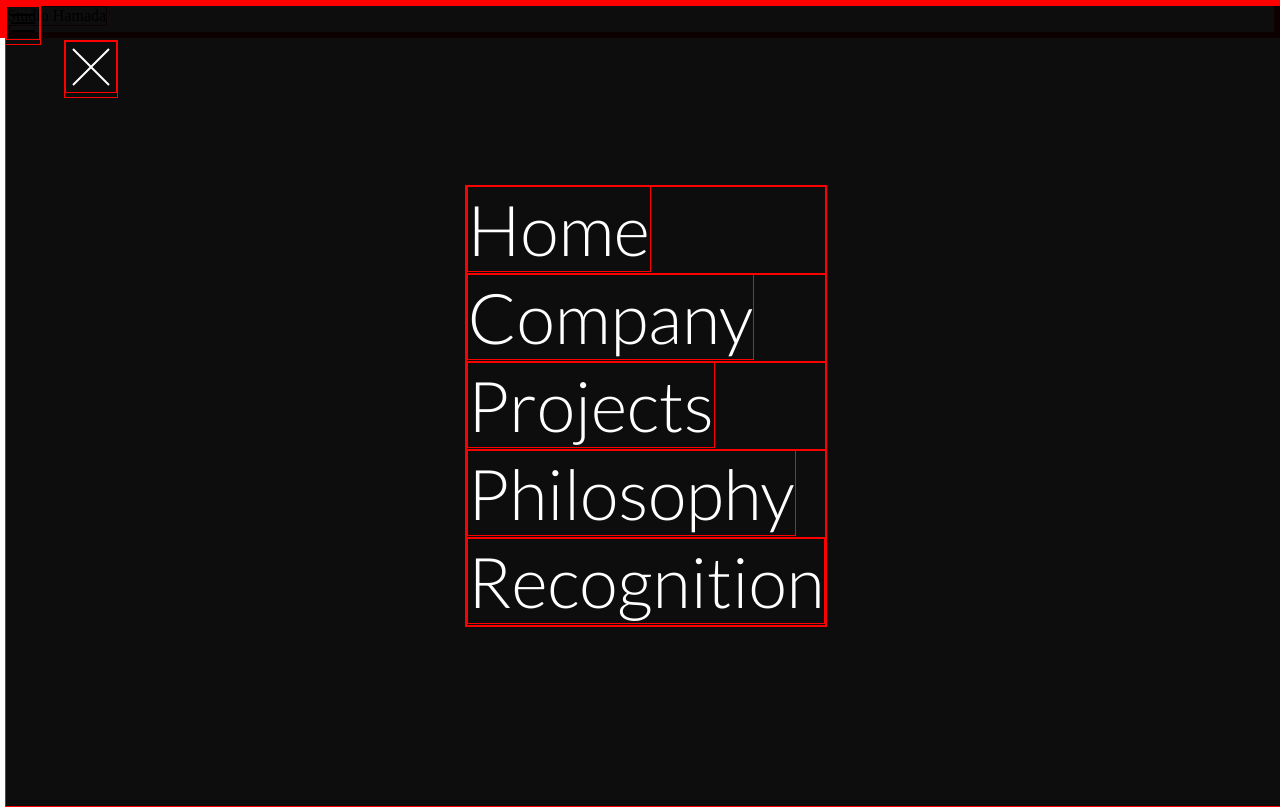
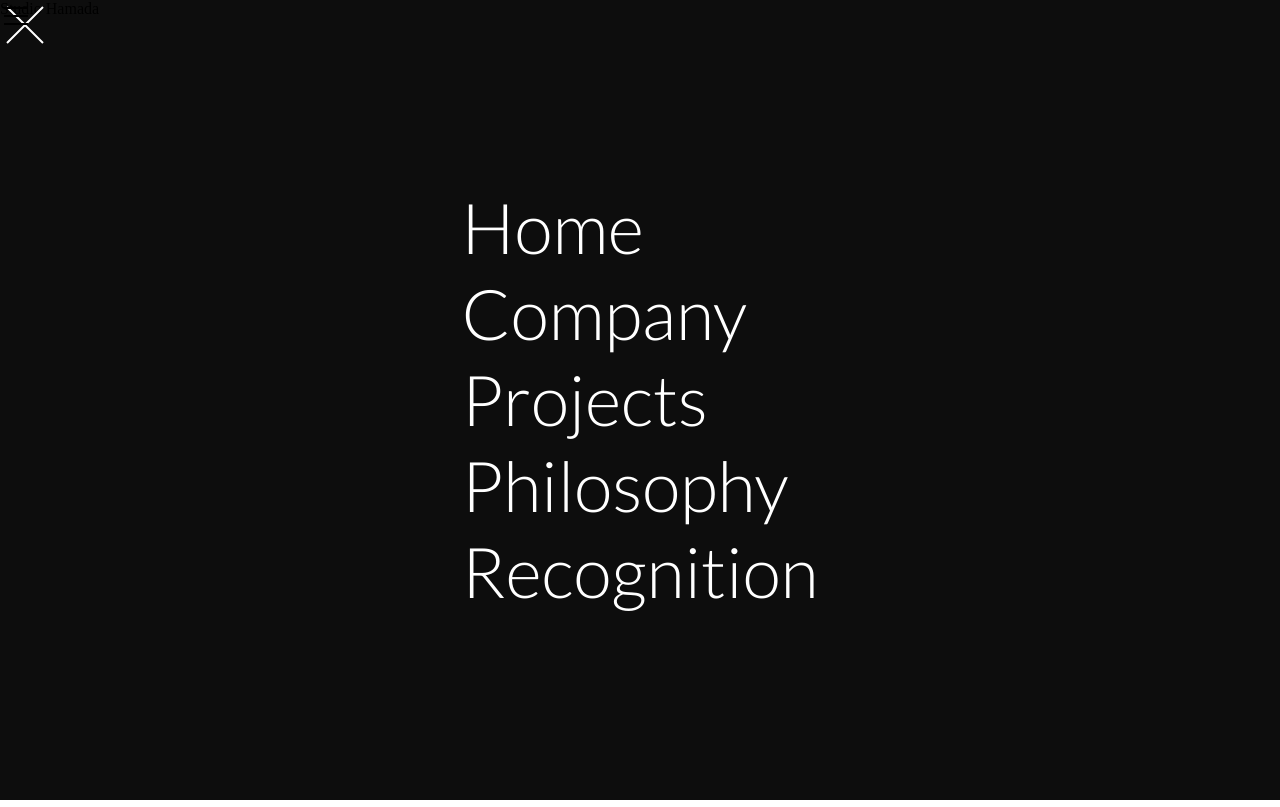
Before and after one commit to ahmedmyahya/legendary-blog, a React app in the folder ui/: page /company in a window 1280 px wide. Built offline with nearby package versions, Linux system fonts and the light colour scheme.

Commit message:
D Commit

```diff
--- a/ui/src/App/App.css
+++ b/ui/src/App/App.css
@@ -10,6 +10,11 @@
 
 } */
 
+/* .nav-menu {
+  height: 100px;
+  position: relative;
+} */
+
 .hamburger {
   position: fixed;
   /* border: 1pt solid red; */
@@ -17,9 +22,9 @@
 
 .close-menu {
   /* border: 1pt solid red; */
-  position: fixed;
-  top: 5%;
-  left: 5%;
+  /* position: fixed; */
+  /* top: 5%;
+  left: 5%; */
 }
 
 .nav-opened{
@@ -57,8 +62,9 @@
 }
 
 .hidden{
-  position: absolute;
+  position: relative;
   visibility: hidden;
+  height: wro=;
 }
 
 @keyframes menu {
--- a/ui/src/App/Hamburger.jsx
+++ b/ui/src/App/Hamburger.jsx
@@ -42,7 +42,7 @@ function Hamburger() {
         setMenuState(!menuState);
     };
     return (
-        <div>
+        <div className='nav-menu'>
             <Menu />
             <div className='close-menu' style={{ visibility: menuState ? 'visible' : 'hidden' }} onClick={() => toggleMenu()}><img src={SVGs.close} alt='close' /></div>
             <div className='hamburger' onClick={() => toggleMenu()}>{<img src={SVGs.hamburger} alt='hamburger' />}</div>
--- a/ui/src/Company/Company.css
+++ b/ui/src/Company/Company.css
@@ -1,8 +1,4 @@
 @import url('https://fonts.googleapis.com/css2?family=Lato:wght@100;300;400;700&display=swap');
-
-* {
-    border: 1pt solid red;
-}
 
 .company-container {
     display: flex;
```
